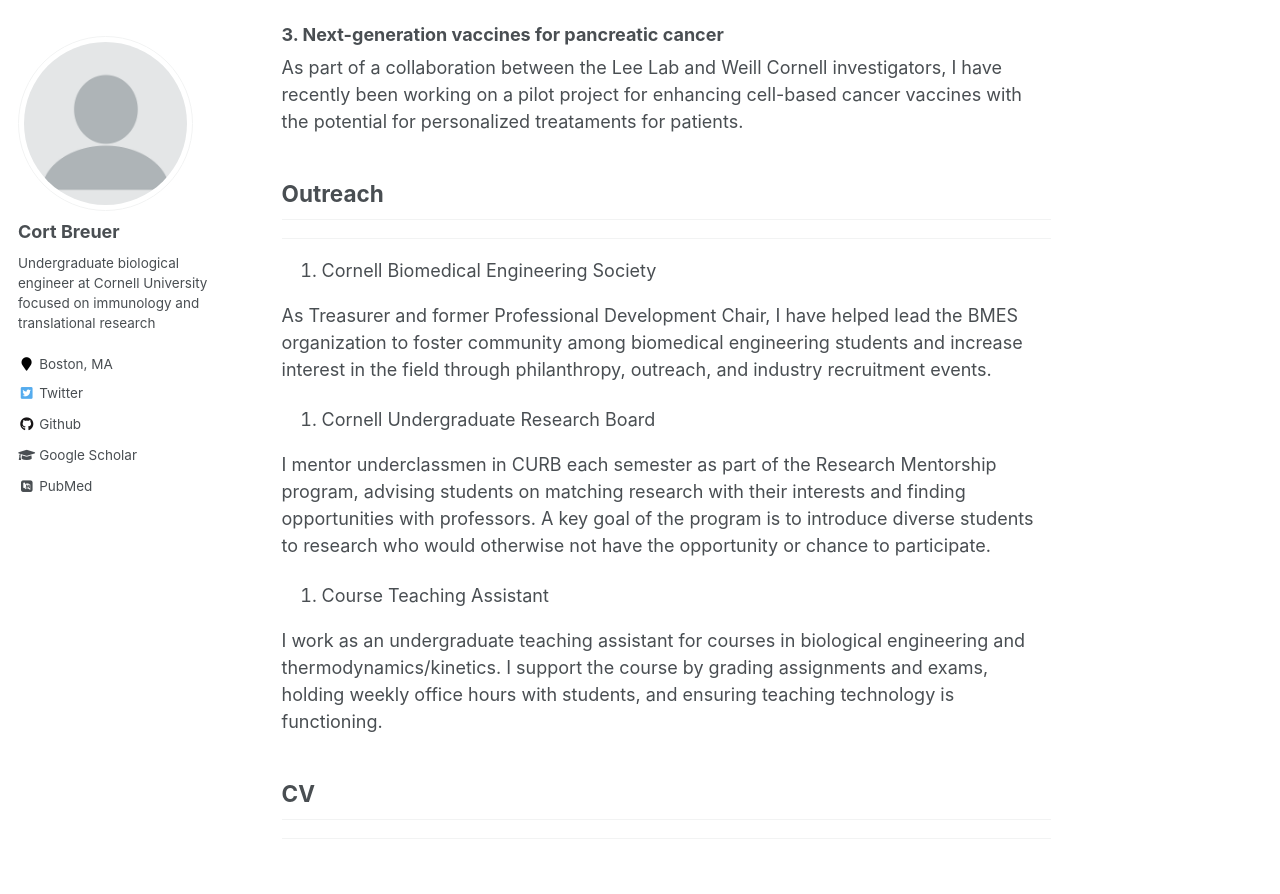
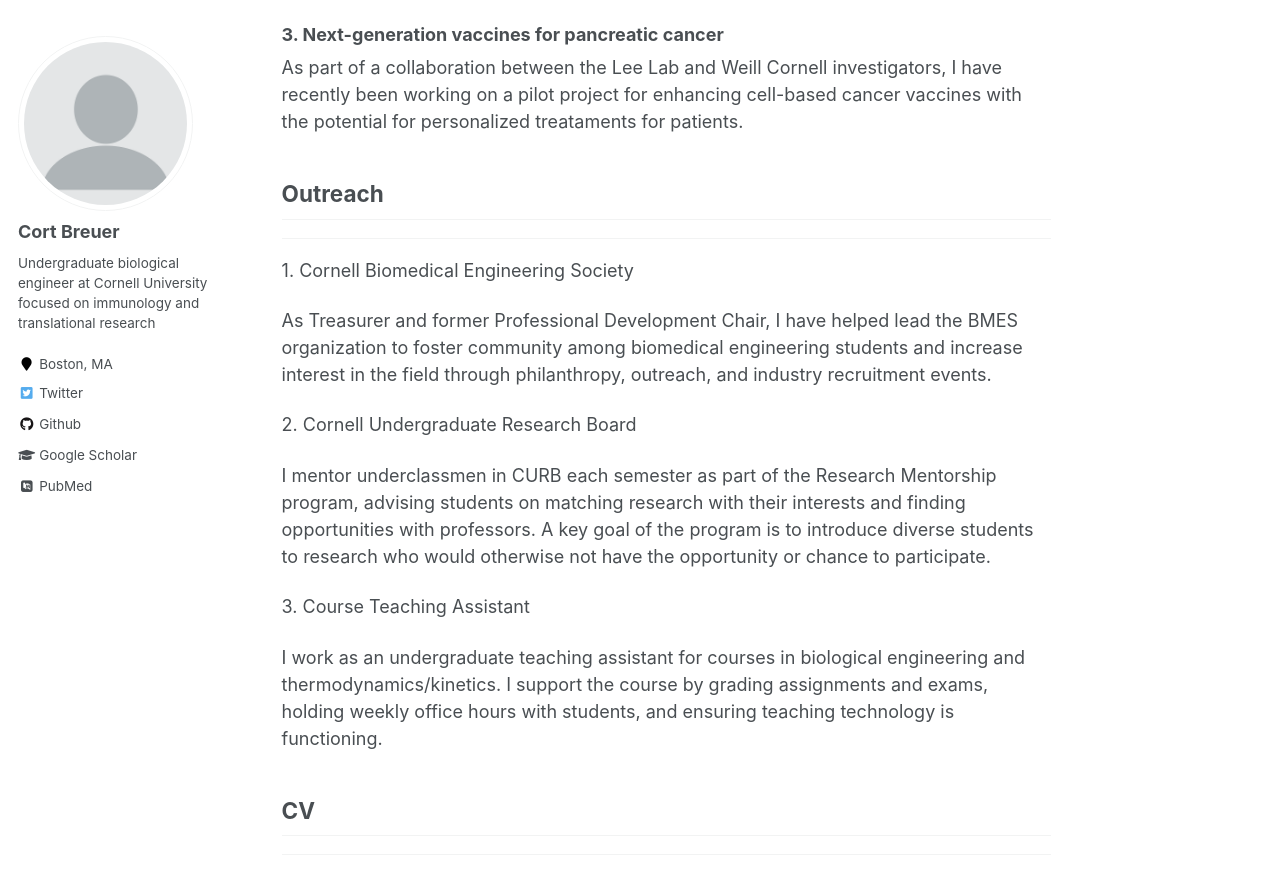
Before and after one commit to cortbreuer/cortbreuer-webpage, a Jekyll site: the page built from _pages/about.md, in a window 1280 px wide and 900 px high, scrolled down 1036 px. Shown: the top 894 px of the window. Built offline with Jekyll 4.4.1, drawn with Linux system fonts in a browser that asks for light colours; some web fonts are replaced.

Commit message:
Refix numbering

```diff
--- a/_pages/about.md
+++ b/_pages/about.md
@@ -40,15 +40,15 @@ As part of a collaboration between the Lee Lab and Weill Cornell investigators,
 ## Outreach
 ---
 
-1. Cornell Biomedical Engineering Society
+1\. Cornell Biomedical Engineering Society
 
 As Treasurer and former Professional Development Chair, I have helped lead the BMES organization to foster community among biomedical engineering students and increase interest in the field through philanthropy, outreach, and industry recruitment events.
 
-1. Cornell Undergraduate Research Board
+2\. Cornell Undergraduate Research Board
 
 I mentor underclassmen in CURB each semester as part of the Research Mentorship program, advising students on matching research with their interests and finding opportunities with professors. A key goal of the program is to introduce diverse students to research who would otherwise not have the opportunity or chance to participate.
 
-1. Course Teaching Assistant
+3\. Course Teaching Assistant
 
 I work as an undergraduate teaching assistant for courses in biological engineering and thermodynamics/kinetics. I support the course by grading assignments and exams, holding weekly office hours with students, and ensuring teaching technology is functioning.
 
```
